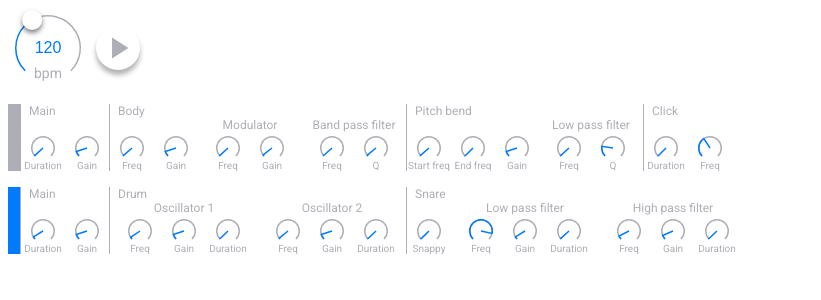
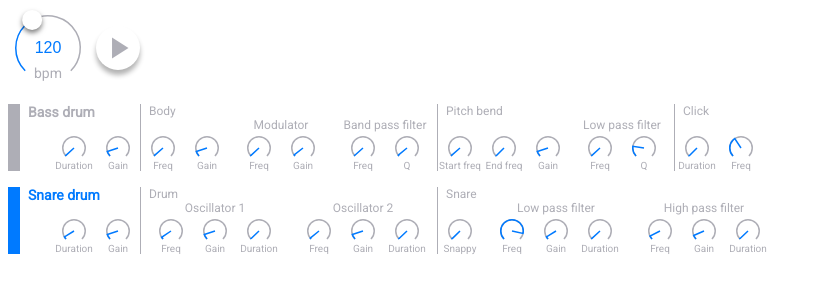
Before and after one commit to Volcomix/jsdaw, a React app: page / in a window 1280 px wide. Shown: the top 300 px of the page, without its empty margins (0-821 px from the left). Built offline with nearby package versions, Linux system fonts and the light colour scheme.

Commit message:
Add synth name

```diff
--- a/src/synth/BassDrum/BassDrum.component.jsx
+++ b/src/synth/BassDrum/BassDrum.component.jsx
@@ -40,7 +40,12 @@ class BassDrum extends React.Component {
           onClick={this.handleSelect}
         >
         </div>
-        <Card title='Main'>
+        <div style={styles.main}>
+          <span style={{
+            ...styles.title,
+            ...selectedSynth === synth ? styles.selectedTitle : styles.deselectedTitle,
+          }}>Bass drum</span>
+          <div style={styles.mainContent}>
             <Knob
               label='Duration'
               step={0.1}
@@ -55,7 +60,8 @@ class BassDrum extends React.Component {
               value={gain}
               onValueChange={value => this.handleKnobChange('gain', value)}
             />
-        </Card>
+          </div>
+        </div>
         <Body
           value={body}
           onValueChange={value => this.handlePartChange('body', value)}
@@ -97,6 +103,27 @@ const styles = {
     paddingTop: 8,
     paddingBottom: 8,
   },
+  main: {
+    display: 'flex',
+    flexDirection: 'column',
+  },
+  title: {
+    fontSize: 14,
+    fontWeight: 'bold',
+    marginLeft: 8,
+  },
+  selectedTitle: {
+    color: keyColor,
+  },
+  deselectedTitle: {
+    color: borderColor,
+  },
+  mainContent: {
+    display: 'flex',
+    flex: 1,
+    alignItems: 'flex-end',
+    marginLeft: 32,
+  },
   handle: {
     alignSelf: 'stretch',
     width: 12,
--- a/src/synth/SnareDrum/SnareDrum.component.jsx
+++ b/src/synth/SnareDrum/SnareDrum.component.jsx
@@ -37,7 +37,12 @@ class SnareDrum extends React.Component {
           onClick={this.handleSelect}
         >
         </div>
-        <Card title='Main'>
+        <div style={styles.main}>
+          <span style={{
+            ...styles.title,
+            ...selectedSynth === synth ? styles.selectedTitle : styles.deselectedTitle,
+          }}>Snare drum</span>
+          <div style={styles.mainContent}>
             <Knob
               label='Duration'
               step={0.1}
@@ -52,7 +57,8 @@ class SnareDrum extends React.Component {
               value={gain}
               onValueChange={value => this.handleKnobChange('gain', value)}
             />
-        </Card>
+          </div>
+        </div>
         <Drum
           value={drum}
           onValueChange={value => this.handlePartChange('drum', value)}
@@ -89,6 +95,27 @@ const styles = {
     marginBottom: 8,
     paddingBottom: 4,
   },
+  main: {
+    display: 'flex',
+    flexDirection: 'column',
+  },
+  title: {
+    fontSize: 14,
+    fontWeight: 'bold',
+    marginLeft: 8,
+  },
+  selectedTitle: {
+    color: keyColor,
+  },
+  deselectedTitle: {
+    color: borderColor,
+  },
+  mainContent: {
+    display: 'flex',
+    flex: 1,
+    alignItems: 'flex-end',
+    marginLeft: 32,
+  },
   handle: {
     alignSelf: 'stretch',
     width: 12,
```
Lines whose indentation alone changed are shown as unchanged.
